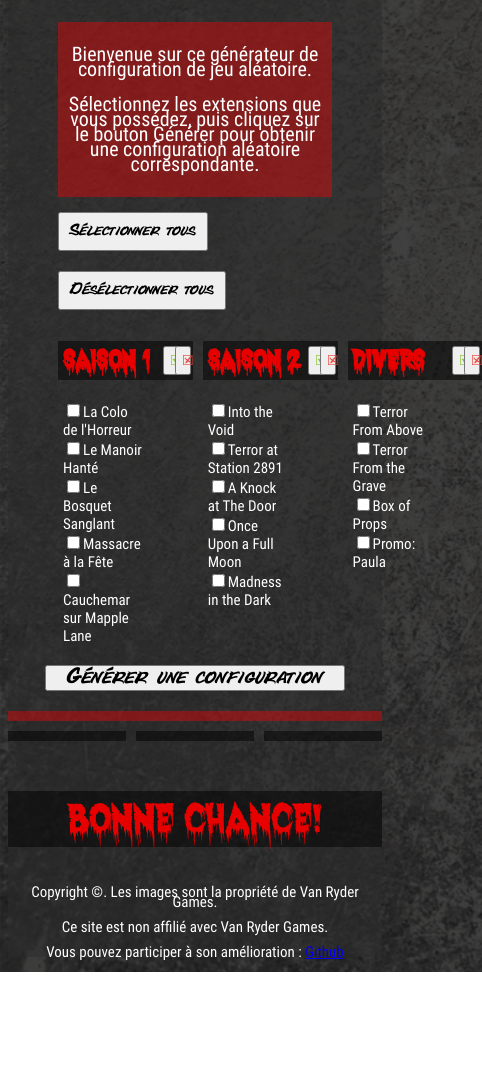
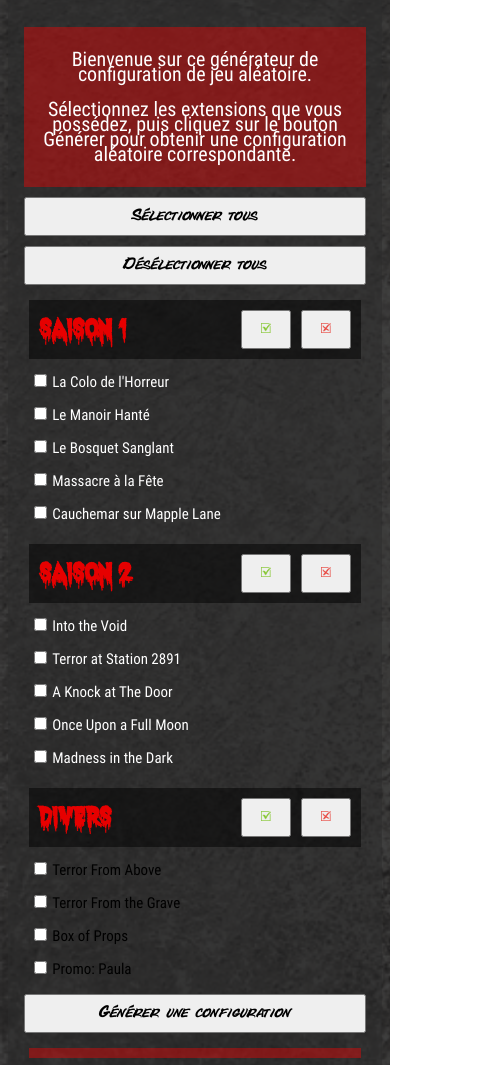
Before and after one commit to Ouroboros009/FG_Randomizer, a plain HTML site: page index.html in a window 390 px wide. Shown: the part 189-1254 px from the top of the page, 482 px wide, since content can reach past the window. Before the commit the page ends 1161 px from the top, so only its background shows below. Drawn offline with Linux system fonts and the light colour scheme.

Commit message:
add responsiveness

```diff
--- a/index.html
+++ b/index.html
@@ -9,41 +9,47 @@
 </head>
 <body>
     <h1>Final Girl Randomizer</h1>
+    <div class="container">
     <article class= "introduction">
         <p>Bienvenue sur ce générateur de configuration de jeu aléatoire.</p>
         <p>Sélectionnez les extensions que vous possédez, puis cliquez sur le bouton Générer pour obtenir une configuration aléatoire correspondante.</p>
     </article>
 
+    <div class="flex-container">
         <button class="select" onclick="selectAll()">Sélectionner tous</button>
         <button class="select" onclick="unselectAll()">Désélectionner tous</button>
+    </div>
 
-    <article class="criteria">
-        <div class="season1">
-             <h2>Saison 1
+    <article class="flex-container">
+        <div class="season1 column-box">
+             <h2 class="season-title">
+                <span>Saison 1</span>
                 <button class="selectSeason" onclick="selectSeason('season1')"><img src="./img/checkAll.png"></button>
                 <button class="selectSeason" onclick="unselectSeason('season1')"><img src="./img/uncheckAll.png"></button>
             </h2>
-            <label><input type="checkbox" name="box" value="b01x01">La Colo de l'Horreur</label>
-            <label><input type="checkbox" name="box" value="b01x02">Le Manoir Hanté</label>
-            <label><input type="checkbox" name="box" value="b01x03">Le Bosquet Sanglant</label>
-            <label><input type="checkbox" name="box" value="b01x04">Massacre à la Fête</label>
-            <label><input type="checkbox" name="box" value="b01x05">Cauchemar sur Mapple Lane</label>
+            <label class="criteria"><input type="checkbox" name="box" value="b01x01">La Colo de l'Horreur</label>
+            <label class="criteria"><input type="checkbox" name="box" value="b01x02">Le Manoir Hanté</label>
+            <label class="criteria"><input type="checkbox" name="box" value="b01x03">Le Bosquet Sanglant</label>
+            <label class="criteria"><input type="checkbox" name="box" value="b01x04">Massacre à la Fête</label>
+            <label class="criteria"><input type="checkbox" name="box" value="b01x05">Cauchemar sur Mapple Lane</label>
         </div>
 
-        <div class="season2">
-            <h2>Saison 2
+        <div class="season2 column-box">
+            <h2 class="season-title">
+                <span>Saison 2</span>
                 <button class="selectSeason" onclick="selectSeason('season2')"><img src="./img/checkAll.png"></button>
                 <button class="selectSeason" onclick="unselectSeason('season2')"><img src="./img/uncheckAll.png"></button>
             </h2>
-            <label><input type="checkbox" name="box" value="b02x01">Into the Void</label>
-            <label><input type="checkbox" name="box" value="b02x02">Terror at Station 2891</label>
-            <label><input type="checkbox" name="box" value="b02x03">A Knock at The Door</label>
-            <label><input type="checkbox" name="box" value="b02x04">Once Upon a Full Moon</label>
-            <label><input type="checkbox" name="box" value="b02x05">Madness in the Dark</label>
+            <label class="criteria"><input type="checkbox" name="box" value="b02x01">Into the Void</label>
+            <label class="criteria"><input type="checkbox" name="box" value="b02x02">Terror at Station 2891</label>
+            <label class="criteria"><input type="checkbox" name="box" value="b02x03">A Knock at The Door</label>
+            <label class="criteria"><input type="checkbox" name="box" value="b02x04">Once Upon a Full Moon</label>
+            <label class="criteria"><input type="checkbox" name="box" value="b02x05">Madness in the Dark</label>
         </div>
 
-        <div class="misc">
-            <h2>Divers
+        <div class="misc  column-box">
+            <h2 class="season-title">
+                <span>Divers</span>
                 <button class="selectSeason" onclick="selectSeason('misc')"><img src="./img/checkAll.png"></button>
                 <button class="selectSeason" onclick="unselectSeason('misc')"><img src="./img/uncheckAll.png"></button>
             </h2>
@@ -54,20 +60,30 @@
         </div>
     </article>
 
+    <div class="flex-container">
         <button id="generer" onclick="genererConfiguration()">Générer une configuration</button>
+    </div>
 
-    <div class="result">
+    <div class="result column-box">
         <div id="configuration"></div>
+        <div class="flex-container">
+            <div class="column-box">
                 <div id="girlName"></div>
                 <div id="girlCard"></div>
+            </div>
+            <div class="column-box">
                 <div id="killerName"></div>
                 <div id="killerBoard"></div>
+            </div>
+            <div class="column-box">
                 <div id="locationName"></div>
                 <div id="locationBoard"></div>
             </div>
+        </div>
+        <div><p id="luck">Bonne Chance!</p></div>
+    </div>
 
-    <div><p id="luck">Bonne Chance!</p></div>
-
+    </div>
     <footer>
         <p>Copyright &copy;. Les images sont la propriété de Van Ryder Games.</p>
         <p>Ce site est non affilié avec Van Ryder Games.</p>
--- a/style.css
+++ b/style.css
@@ -52,8 +52,6 @@ h1 {
 }
 
 h2 {
-    display:grid;
-    grid-template-columns: repeat(3, 80% 10% 10%);
     background-color: rgba(0, 0, 0, 0.5);
     padding: 5px;
     font-family: "ExquisiteCorpse", sans-serif;
@@ -78,105 +76,110 @@ footer {
     color: white;
     text-align: center;
     padding: 5px;
-    margin-right: 50px;
-    margin-bottom: 5px;
-    margin-left: 50px;
+    margin: 5px;
     line-height: 15px;
 }
 
-.select {
+button {
     font-family: "BottleDepot", sans-serif;
     font-size: 15px;
     display: inline;
     padding: 10px;
     margin-top: 10px;
     margin-bottom: 10px;
-    margin-left: 50px; /* centre le bouton horizontalement */
+    margin: 5px;
+    flex-grow: 1;
 }
 
-.criteria {
-    display:grid;
-    grid-template-columns: repeat(3, 1fr);
-    grid-gap: 10px;
-    margin-right: 50px;
-    margin-left: 50px;
+
+.container{
+    display: flex;
+    flex-direction: column;
+    margin-left: 3%;
+    margin-right: 3%;
 }
+
+
+.flex-container{
+    display: flex;
+    flex-direction: row;
+}
+@media (max-width: 768px) {
+    .flex-container {
+        flex-direction: column;
+    }
+}
+
+.column-box{
+    display: flex;
+    flex-direction: column;
+    flex: 1;
+    margin: 5px;
+}
+.column-box > * {
+    margin:5px
+}
+
+.wrap{
+    flex-wrap: wrap;
+}
+
 
 .selectSeason img{
     max-width: 10px;
 }
 
-.criteria label {
+label.criteria {
     color: white;
-    display: block;
-    margin: 0 auto;
-    margin-right: 50px;
-    padding-left: 5px;
+}
+input[type='checkbox'] {
+    margin:5px
 }
 
-#generer {
-    font-family: "BottleDepot", sans-serif;
-    font-size: 20px;
-    display: block;
-    width: 80%;
-    max-width: 800px;
-    margin: 0 auto;
-    margin-top: 20px;
-    margin-bottom: 20px;
-}
 
 .result {
-    display:grid;
-    grid-template-columns: repeat(3, 1fr);
-    grid-gap: 10px;
     text-align: center;
     color: white;
 }
 
 #configuration {
-    grid-column: 1 / 4;
-    grid-row: 1;
     background-color: rgba(255, 0, 0, 0.4);
     padding: 5px;
+    margin: 5px;
+}
+
+.season-title{
+    display: flex;
+    flex-direction: row;
+    align-items: center;
+}
+.season-title > span:first-child {
+    flex:2;
+    margin: 5px;
+}
+.season-title > button{
+    max-width: 50px;
 }
 
 #girlName {
-    grid-column: 1;
-    grid-row: 2;
     background-color: rgba(0, 0, 0, 0.5);
     font-family: "CryWolf", sans-serif;
     font-size: 50px;
     color: rgb(230, 0, 0);
 }
 
-#girlCard {
-    grid-column: 1;
-    grid-row: 3;
-}
 
 #killerName {
-    grid-column: 2;
-    grid-row: 2;
     background-color: rgba(0, 0, 0, 0.5);
     padding: 5px;
 }
 
-#killerBoard {
-    grid-column: 2;
-    grid-row: 3;
-}
 
 #locationName {
-    grid-column: 3;
-    grid-row: 2;
     background-color: rgba(0, 0, 0, 0.5);
     padding: 5px;
 }
 
-#LocationBoard {
-    grid-column: 3;
-    grid-row: 3;
-}
 
 img#girlCard {
     width: 300px;
```
Lines whose indentation alone changed are shown as unchanged.
